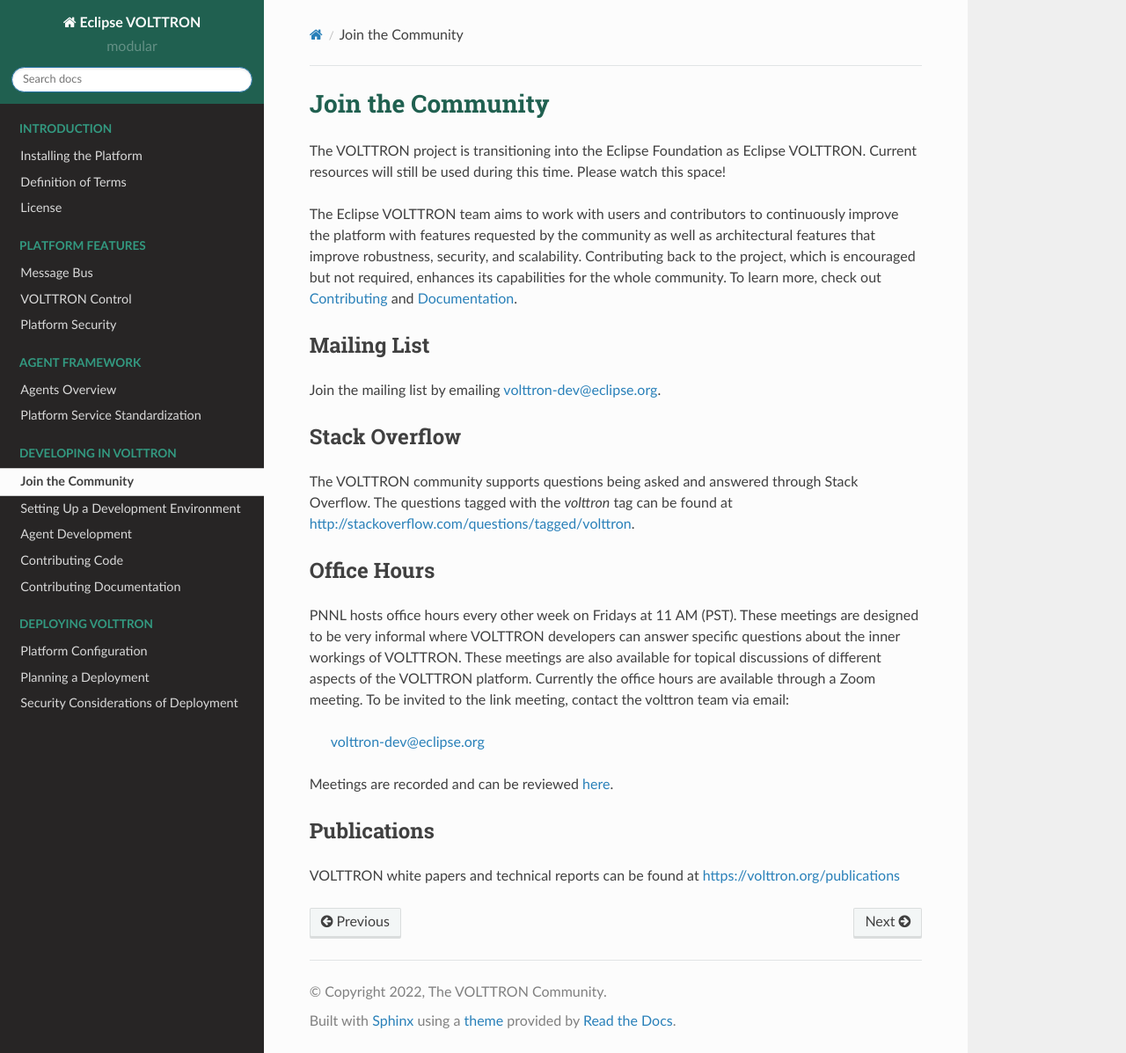
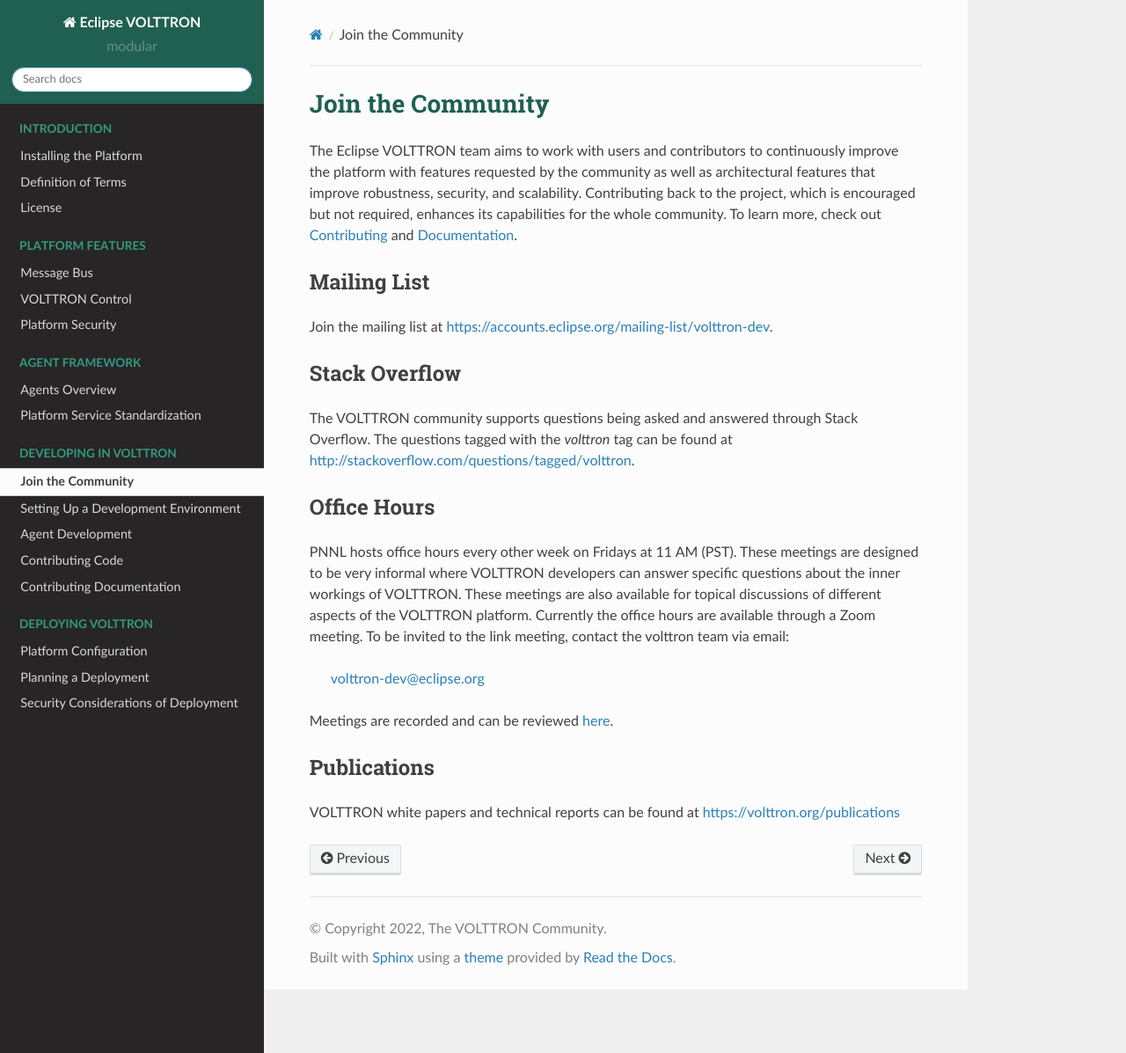
Before and after one commit to schandrika/volttron-docs, a Sphinx documentation site: the page built from source/developing-volttron/community.rst, in a window 1280 px wide and 1197 px high. Shown: the whole window at 88% size. Built offline with Sphinx 7.4.7 and the Read the Docs theme 2.0.0, drawn with Linux system fonts in a browser that asks for light colours; pages that are not in the unit, such as notebooks, are missing from menus.

Commit message:
Added details about Eclipse VOLTTRON

```diff
--- a/source/developing-volttron/community.rst
+++ b/source/developing-volttron/community.rst
@@ -3,8 +3,6 @@
 ==================
 Join the Community
 ==================
-The VOLTTRON project is transitioning into the Eclipse Foundation as Eclipse VOLTTRON. Current resources will still
-be used during this time. Please watch this space!
 
 The Eclipse VOLTTRON team aims to work with users and contributors to continuously improve the platform with features
 requested by the community as well as architectural features that improve robustness, security, and scalability.
@@ -14,7 +12,7 @@
 Mailing List
 ============
 
-Join the mailing list by emailing `volttron-dev@eclipse.org <mailto:volttron-dev@eclipse.org?subject=Subscribe%20To%20List>`__.
+Join the mailing list at `https://accounts.eclipse.org/mailing-list/volttron-dev <https://accounts.eclipse.org/mailing-list/volttron-dev>`__.
 
 
 Stack Overflow
--- a/source/index.rst
+++ b/source/index.rst
@@ -11,6 +11,11 @@
 expand the capabilities of the platform to meet their use cases.  Features are implemented as loosely coupled software
 components, called agents, enabling flexible deployment options and easy customization.
 
+The VOLTTRON project is now officially part of the Eclipse Foundation. Being part of the foundation provides the
+governance and support infrastructure to build a vendor-neutral, open source ecosystem that gives all stakeholders the
+opportunity to contribute and set technical direction. All new development and releases will be done through the
+Eclipse VOLTTRON project. Refer to :ref:`Community Engagement<Community>` to find the different ways to be a part of,
+and engage with the Eclipse VOLTTRON community.
 
 Key Use-Cases
 =============
```
